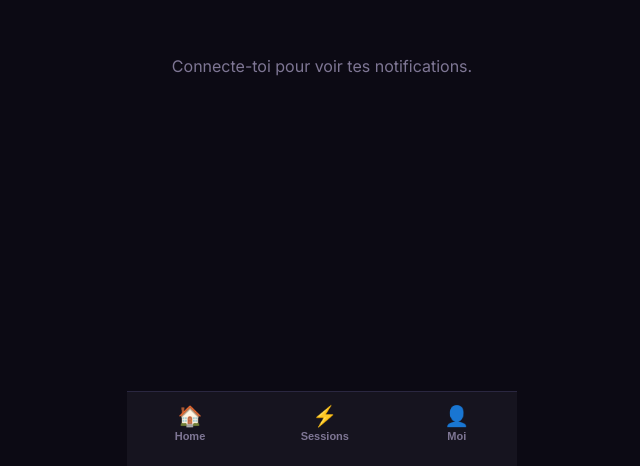
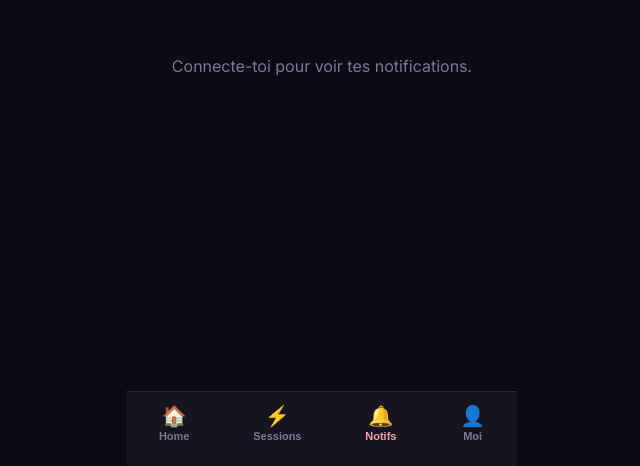
Before and after one commit to andyprivate10/fluidz-app, a React (Vite) app: page /notifications in a window 1280 px wide. Shown: the part 334-800 px from the top of the page, without its empty margins (318-958 px from the left). Built offline with nearby package versions, Linux system fonts and the light colour scheme.

Commit message:
feat: BottomNav 4th tab Notifs (bell) to /notifications with unread badge
Made-with: Cursor

```diff
--- a/src/components/BottomNav.tsx
+++ b/src/components/BottomNav.tsx
@@ -7,10 +7,22 @@ export default function BottomNav() {
   const location = useLocation()
   const [userId, setUserId] = useState<string | null>(null)
   const [hasNewApplication, setHasNewApplication] = useState(false)
+  const [unreadNotifCount, setUnreadNotifCount] = useState(0)
 
   useEffect(() => {
     supabase.auth.getUser().then(({ data: { user } }) => setUserId(user?.id ?? null))
   }, [])
+
+  useEffect(() => {
+    if (!userId) return
+    const fetch = async () => {
+      const { count } = await supabase.from('notifications').select('*', { count: 'exact', head: true }).eq('user_id', userId).eq('read', false)
+      setUnreadNotifCount(count ?? 0)
+    }
+    fetch()
+    const channel = supabase.channel('notifications-count').on('postgres_changes', { event: '*', schema: 'public', table: 'notifications' }, () => fetch()).subscribe()
+    return () => { supabase.removeChannel(channel) }
+  }, [userId])
 
   useEffect(() => {
     if (!userId) return
@@ -38,6 +50,7 @@ export default function BottomNav() {
   const tabs = [
     { path: '/', icon: '🏠', label: 'Home' },
     { path: '/sessions', icon: '⚡', label: 'Sessions' },
+    { path: '/notifications', icon: '🔔', label: 'Notifs' },
     { path: '/me', icon: '👤', label: 'Moi' },
   ]
 
@@ -60,7 +73,7 @@ export default function BottomNav() {
     >
       {tabs.map((tab) => {
         const isActive = location.pathname === tab.path
-        const showBadge = tab.path === '/me' && hasNewApplication
+        const showBadge = (tab.path === '/me' && hasNewApplication) || (tab.path === '/notifications' && unreadNotifCount > 0)
         return (
           <button
             key={tab.path}
```
